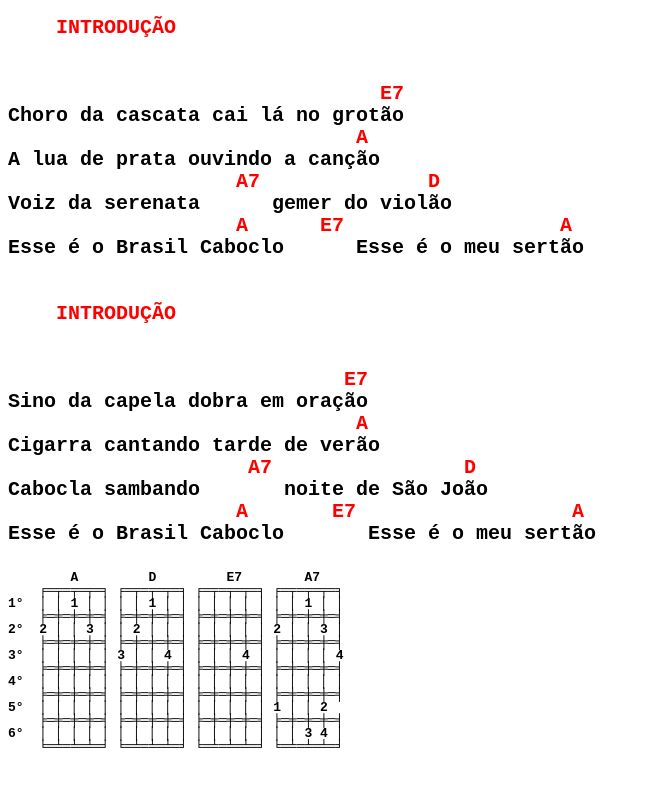
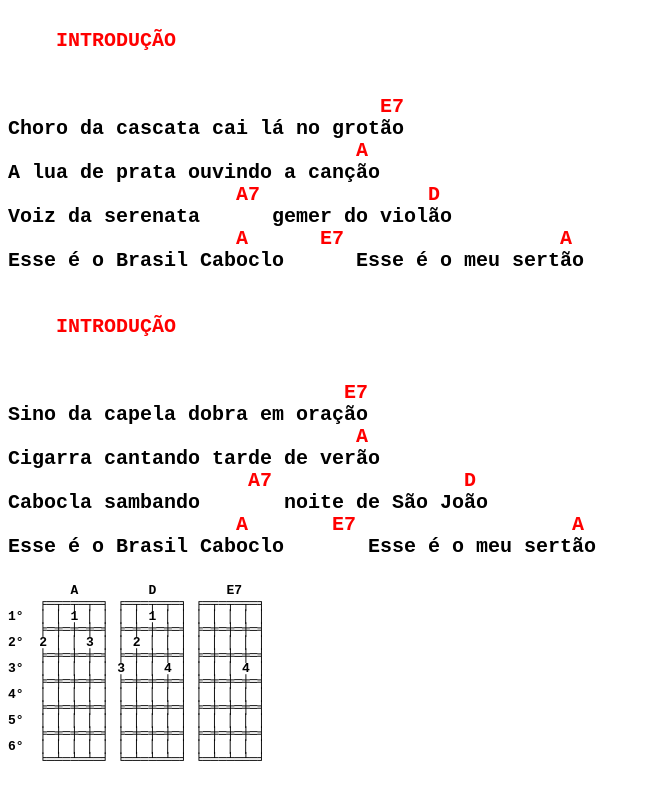
Before and after one commit to Marcelo-Pitanga/cancioneiro-viola, a plain HTML site: page Músicas/BRASIL CABOCLO - TOADA.html in a window 1280 px wide. Shown: the part 799-1599 px from the top of the page, without its empty margins (0-651 px from the left). Drawn offline with Linux system fonts and the light colour scheme.

Commit message:
Update BRASIL CABOCLO - TOADA.html

```diff
--- a/Músicas/BRASIL CABOCLO - TOADA.html
+++ b/Músicas/BRASIL CABOCLO - TOADA.html
@@ -158,8 +158,8 @@ E ╓──9──9──8──7──7──5──4───10──9──9
 B ╟──────────────────────────────────────────────────────────────────10───────────╢
 G#╟──8──8──7──6──6──5──3───10──8──8──7──5───8──6──6──5───6──5───────────10────────╢
 E ╟─────────────────────────────────────────────────────────────────────────9──8──╢
-B ╙───────────────────────────────────────────────────────────────────────────────╜</div>
-<span class="Declamado">Declamado:
+B ╙───────────────────────────────────────────────────────────────────────────────╜</div><span class="Declamado">
+Declamado:
 "Amanhecer na minha roça, vem surgindo o clarão
  Caboclo deixa a palhoça pra fazê a plantação
  O carro de boi gemendo no arto do chapão
@@ -201,20 +201,20 @@ Cabocla sambando       noite de São João <span class="cifra">
                    A       E7                  A </span>
 Esse é o Brasil Caboclo       Esse é o meu sertão <div class="diagramas">
 
-        A         D         E7        A7
-    ╒═╤═╤═╤═╕ ╒═╤═╤═╤═╕ ╒═╤═╤═╤═╕ ╒═╤═╤═╤═╕
-1°  │ │ 1 │ │ │ │ 1 │ │ │ │ │ │ │ │ │ 1 │ │
-    ╞═╪═╪═╪═╡ ╞═╪═╪═╪═╡ ╞═╪═╪═╪═╡ ╞═╪═╪═╪═╡
-2°  2 │ │ 3 │ │ 2 │ │ │ │ │ │ │ │ 2 │ │ 3 │
-    ╞═╪═╪═╪═╡ ╞═╪═╪═╪═╡ ╞═╪═╪═╪═╡ ╞═╪═╪═╪═╡
-3°  │ │ │ │ │ 3 │ │ 4 │ │ │ │ 4 │ │ │ │ │ 4
-    ╞═╪═╪═╪═╡ ╞═╪═╪═╪═╡ ╞═╪═╪═╪═╡ ╞═╪═╪═╪═╡
-4°  │ │ │ │ │ │ │ │ │ │ │ │ │ │ │ │ │ │ │ │
-    ╞═╪═╪═╪═╡ ╞═╪═╪═╪═╡ ╞═╪═╪═╪═╡ ╞═╪═╪═╪═╡
-5°  │ │ │ │ │ │ │ │ │ │ │ │ │ │ │ 1 │ │ 2
-    ╞═╪═╪═╪═╡ ╞═╪═╪═╪═╡ ╞═╪═╪═╪═╡ ╞═╪═╪═╪═╡
-6°  │ │ │ │ │ │ │ │ │ │ │ │ │ │ │ │ │ 3 4 │
-    ╘═╧═╧═╧═╛ ╘═╧═╧═╧═╛ ╘═╧═╧═╧═╛ ╘═╧═╧═╧═╛
+        A         D         E7
+    ╒═╤═╤═╤═╕ ╒═╤═╤═╤═╕ ╒═╤═╤═╤═╕
+1°  │ │ 1 │ │ │ │ 1 │ │ │ │ │ │ │
+    ╞═╪═╪═╪═╡ ╞═╪═╪═╪═╡ ╞═╪═╪═╪═╡
+2°  2 │ │ 3 │ │ 2 │ │ │ │ │ │ │ │
+    ╞═╪═╪═╪═╡ ╞═╪═╪═╪═╡ ╞═╪═╪═╪═╡
+3°  │ │ │ │ │ 3 │ │ 4 │ │ │ │ 4 │
+    ╞═╪═╪═╪═╡ ╞═╪═╪═╪═╡ ╞═╪═╪═╪═╡
+4°  │ │ │ │ │ │ │ │ │ │ │ │ │ │ │
+    ╞═╪═╪═╪═╡ ╞═╪═╪═╪═╡ ╞═╪═╪═╪═╡
+5°  │ │ │ │ │ │ │ │ │ │ │ │ │ │ │
+    ╞═╪═╪═╪═╡ ╞═╪═╪═╪═╡ ╞═╪═╪═╪═╡
+6°  │ │ │ │ │ │ │ │ │ │ │ │ │ │ │
+    ╘═╧═╧═╧═╛ ╘═╧═╧═╧═╛ ╘═╧═╧═╧═╛
 </div>
     <!-- AQUI TERMINA A MÚSICA -->
 
```
